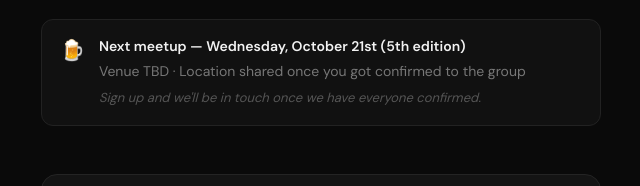
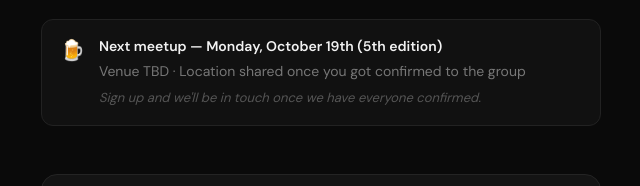
Before and after one commit to Lumics/zrh-field-leads-form, a plain HTML site: page index.html in a window 1280 px wide. Shown: the part 477-663 px from the top of the page, 319-959 px from the left. Drawn offline with Linux system fonts and the light colour scheme.

Commit message:
Fix Oct 19 date/day text in event card and ics content
Previous commit only renamed the ics file; a bad git-add pathspec
silently dropped the actual date-text edits. This commit carries them.

Co-Authored-By: Claude Sonnet 5 <noreply@anthropic.com>
Claude-Session: https://claude.ai/code/session_014ZrC3pcovompF8nPQghrs6

```diff
--- a/index.html
+++ b/index.html
@@ -369,7 +369,7 @@
       <div class="event-card">
         <div class="event-icon">🍺</div>
         <div class="event-details">
-          <div class="event-title">Next meetup — Wednesday, October 21st (5th edition)</div>
+          <div class="event-title">Next meetup — Monday, October 19th (5th edition)</div>
           <div class="event-meta">Venue TBD · Location shared once you got confirmed to the group</div>
           <div class="event-note">Sign up and we'll be in touch once we have everyone confirmed.</div>
         </div>
```
Also changed, not shown: 1 other file.
